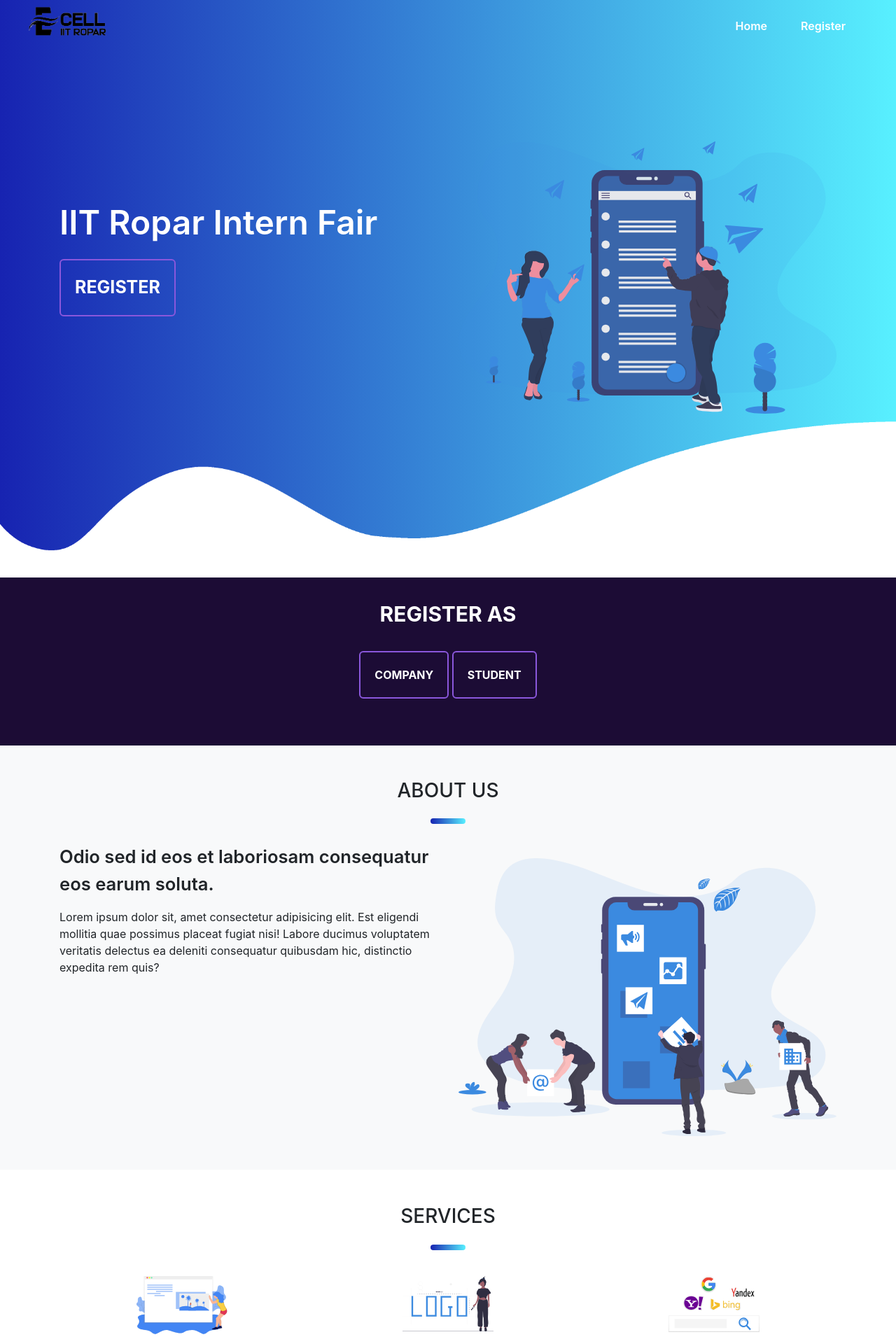
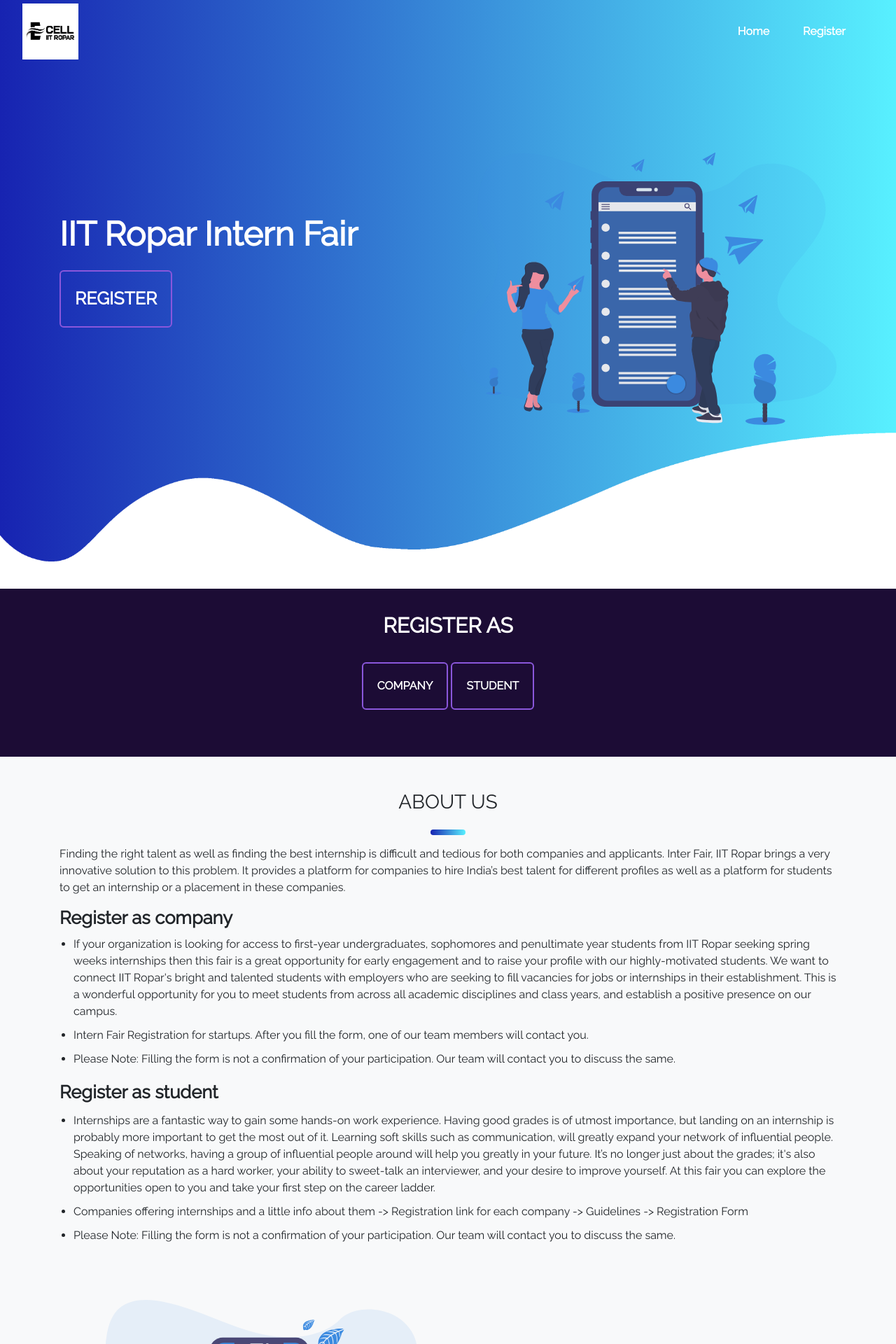
Before and after one commit to subhamX/intern_fair, a Django app: page / in a window 1280 px wide. Shown: the top 1920 px of the page at 70% size. Run offline with Django 3.2, Linux system fonts and the light colour scheme; some libraries are stand-ins or nearby versions.

Commit message:
Adds About Us Content

```diff
--- a/static/base/css/style.css
+++ b/static/base/css/style.css
@@ -4,61 +4,144 @@
 * Description: Webiz Digital Agency - Responsive Bootstrap Template
 * Author: Salvatore Mandis
 * Author URI: https://www.salvatoremandis.it
-*//*
+*/ /*
 * Template Name: Webiz
 * Template URI: https://www.salvatoremandis.it
 * Description: Webiz Digital Agency - Responsive Bootstrap Template
 * Author: Salvatore Mandis
 * Author URI: https://www.salvatoremandis.it
 */
-*{margin: 0;padding: 0;}
-body{font-family: sans-serif;background-color: #888;-webkit-font-smoothing: antialiased;}
-#nav-bar{position: sticky;top: 0;z-index: 10;opacity: 1; }
-.navbar{background: linear-gradient(to right, #1723b1,#58f0ff);padding: 0 !important;}
+* {
+  margin: 0;
+  padding: 0;
+  font-family: 'Raleway', sans-serif;
+}
+body {
+  font-family: 'Raleway', sans-serif;
+  background-color: #888;
+  -webkit-font-smoothing: antialiased;
+}
+#nav-bar {
+  position: sticky;
+  top: 0;
+  z-index: 999;
+  opacity: 1;
+}
+.navbar {
+  background: linear-gradient(to right, #1723b1, #58f0ff);
+  padding: 0 !important;
+}
 /* Logo resize */
-.navbar-brand img{height: 4rem;padding-left: 2rem;}
-.navbar-nav{margin-right: 3rem;}
-.navbar-nav li{padding: 0 1rem;}
-.navbar-nav li{padding: 0 1rem;}
-.navbar-nav .nav-item .nav-link{color: #fff !important; font-weight: 600; float: right; text-align: left;}
-.navbar-nav .nav-item .nav-link:hover{color: #1723b1!important;}
-.fa-bars{color: #fff !important; font-size: 25px !important;}
-.navbar-toggler{outline: none !important;}
+.navbar-brand img {
+  height: 4rem;
+  padding-left: 2rem;
+}
+.navbar-nav {
+  margin-right: 3rem;
+}
+.navbar-nav li {
+  padding: 0 1rem;
+}
+.navbar-nav li {
+  padding: 0 1rem;
+}
+.navbar-nav .nav-item .nav-link {
+  color: #fff !important;
+  font-weight: 600;
+  float: right;
+  text-align: left;
+}
+.navbar-nav .nav-item .nav-link:hover {
+  color: #1723b1 !important;
+}
+.fa-bars {
+  color: #fff !important;
+  font-size: 25px !important;
+}
+.navbar-toggler {
+  outline: none !important;
+}
 /* --------- Banner ---------- */
-.banner{background: linear-gradient(to right, #1723b1,#58f0ff);color: #fff; padding-top: 5%;}
-.promo-title{font-size: 3rem; font-weight: 600; margin-top: 3em;}
-.join-title{font-size: 1.44rem;}
-.link-play{text-decoration: none;}
-.link-play:hover{color: #58f0ff;text-decoration: none!important;}
-.play-btn{width: 45px;margin: 20px 0;margin-right: 2em;text-decoration: none !important;transition: transform 1.2s;}
-.play-btn:hover{color: #444;text-decoration: none!important;transform: scale(1.2);}
-.banner a{color: #fff; text-decoration: none!important;}
-.img-fluid{margin-top: 4rem;}
-.bottom-img{width: 100%;}
+.banner {
+  background: linear-gradient(to right, #1723b1, #58f0ff);
+  color: #fff;
+  padding-top: 5%;
+}
+.promo-title {
+  font-size: 3rem;
+  font-weight: 600;
+  margin-top: 3em;
+}
+.join-title {
+  font-size: 1.44rem;
+}
+.link-play {
+  text-decoration: none;
+}
+.link-play:hover {
+  color: #58f0ff;
+  text-decoration: none !important;
+}
+.play-btn {
+  width: 45px;
+  margin: 20px 0;
+  margin-right: 2em;
+  text-decoration: none !important;
+  transition: transform 1.2s;
+}
+.play-btn:hover {
+  color: #444;
+  text-decoration: none !important;
+  transform: scale(1.2);
+}
+.banner a {
+  color: #fff;
+  text-decoration: none !important;
+}
+.img-fluid {
+  margin-top: 4rem;
+}
+.bottom-img {
+  width: 100%;
+}
 /* ---------- Services --------- */
-#services{padding: 50px 0;}
-.service-img{width: 130px; margin-top: 2rem;}
-.services{padding: 20px;}
-.services h4{padding: 1em; margin-top: 5px; text-transform: uppercase;}
-.title::after{
-  content: '';
-  background: linear-gradient(to right, #1723b1,#58f0ff);
+#services {
+  padding: 50px 0;
+}
+.service-img {
+  width: 130px;
+  margin-top: 2rem;
+}
+.services {
+  padding: 20px;
+}
+.services h4 {
+  padding: 1em;
+  margin-top: 5px;
+  text-transform: uppercase;
+}
+.title::after {
+  content: "";
+  background: linear-gradient(to right, #1723b1, #58f0ff);
   height: 8px;
   width: 50px;
   margin-left: auto;
   margin-right: auto;
   display: block;
   border-radius: 70px;
-  transform: translateY(23px);}
-#services .btn-primary{
+  transform: translateY(23px);
+}
+#services .btn-primary {
   box-shadow: none;
   padding: 8px 25px;
-  border: none; border-radius: 20px;
-  background: linear-gradient(to right, #1723b1,#58f0ff);
+  border: none;
+  border-radius: 20px;
+  background: linear-gradient(to right, #1723b1, #58f0ff);
   transition: transform 1.2s;
 }
-#services .btn-primary:hover{transform: scale(1.2);}
-
+#services .btn-primary:hover {
+  transform: scale(1.2);
+}
 
 .our-schedule-area {
   position: relative;
--- a/templates/base/index.html
+++ b/templates/base/index.html
@@ -7,6 +7,7 @@
   <meta name="viewport" content="width=device-width, initial-scale=1">
   <title>Intern Fair </title>
   <link rel="stylesheet" href="/static/base/css/style.css">
+  <link href="https://fonts.googleapis.com/css?family=Raleway&display=swap" rel="stylesheet">
   <link rel="stylesheet" href="https://stackpath.bootstrapcdn.com/bootstrap/4.2.1/css/bootstrap.min.css">
   <script src="https://code.jquery.com/jquery-3.3.1.slim.min.js"></script>
   <script src="https://stackpath.bootstrapcdn.com/bootstrap/4.2.1/js/bootstrap.min.js"></script>
@@ -63,7 +64,7 @@
   <section id="nav-bar">
     <nav class="navbar navbar-expand-lg navbar-light">
       <a class="navbar-brand" href="#">
-        <img src="/static/base/images/logo.png" alt="">
+        <img src="/static/base/images/logo.png" style="height: 10vh;">
       </a>
       <button class="navbar-toggler" type="button" data-toggle="collapse" data-target="#navbarNav"
         aria-controls="navbarNav" aria-expanded="false" aria-label="Toggle navigation">
@@ -112,78 +113,56 @@
     <div class="container">
       <h3 class="title text-center">ABOUT US</h3>
       <div class="row">
-        <div class="col-md-6 about">
-          <p class="about-title">Odio sed id eos et laboriosam consequatur eos earum soluta.</p>
-          <!-- <ul>
-              <li>Sint aliquam consequatur ex ex labore.</li>
-              <li>Duis aute irure dolor in reprehenderit in voluptate velit.</li>
-              <li>Aspernatur consectetur omnis numquam quaerat.</li>
-              <li>Et vel ut quidem alias veritatis repudiandae ut fugit.</li>
-              <li>Fugit ut maxime incidunt accusantium totam repellendus eum error. </li>
-              <li>Ullamco laboris nisi ut aliquip ex ea commodo consequat.</li>
-            </ul> -->
-          <p>Lorem ipsum dolor sit, amet consectetur adipisicing elit. Est eligendi mollitia quae possimus placeat
-            fugiat nisi! Labore ducimus voluptatem veritatis delectus ea deleniti consequatur quibusdam hic, distinctio
-            expedita rem quis?</p>
+        <div class="col-md-12 about">
+          <p style="margin-top: 30px;">
+            Finding the right talent as well as finding the best internship is difficult and tedious for both companies
+            and applicants. Inter Fair, IIT Ropar brings a very innovative solution to this problem. It provides a
+            platform for companies to hire India’s best talent for different profiles as well as a platform for students
+            to get an internship or a placement in these companies.
+          </p>
+          <h3 class="about-title" style="margin-top: 15px;">Register as company</h3>
+          <ul>
+            <li>If your organization is looking for access to first-year undergraduates, sophomores and penultimate year
+              students from IIT Ropar seeking spring weeks internships then this fair is a great opportunity for early
+              engagement and to raise your profile with our highly-motivated students. We want to connect IIT Ropar's
+              bright and talented students with employers who are seeking to fill vacancies for jobs or internships in
+              their establishment. This is a wonderful opportunity for you to meet students from across all academic
+              disciplines and class years, and establish a positive presence on our campus.</li>
+            <li>Intern Fair Registration for startups. After you fill the form, one of our team members will contact
+              you.</li>
+            <li>Please Note: Filling the form is not a confirmation of your participation. Our team will contact you to
+              discuss the same.</li>
+          </ul>
+          <div class="about-title" style="margin-top: 15px;">Register as student</div>
+          <ul>
+            <li>Internships are a fantastic way to gain some hands-on work experience. Having good grades is of utmost
+              importance, but landing on an internship is probably more important to get the most out of it. Learning
+              soft
+              skills such as communication, will greatly expand your network of influential people. Speaking of
+              networks,
+              having a group of influential people around will help you greatly in your future. It’s no longer just
+              about
+              the grades; it's also about your reputation as a hard worker, your ability to sweet-talk an interviewer,
+              and
+              your desire to improve yourself. At this fair you can explore the opportunities open to you and take your
+              first step on the career ladder.</li>
+            <li>Companies offering internships and a little info about them -> Registration link for each company ->
+              Guidelines -> Registration Form
+            </li>
+            <li>Please Note: Filling the form is not a confirmation of your participation. Our team will contact you to
+              discuss the same.</li>
+          </ul>
         </div>
-        <div class="col-md-6">
-          <img src="/static/base/svg/undraw_mobile_marketing_iqbr.svg" class="img-fluid" alt="">
-        </div>
+
       </div>
+      <div class="col-md-6">
+        <img src="/static/base/svg/undraw_mobile_marketing_iqbr.svg" class="img-fluid" alt="">
+      </div>
+    </div>
     </div>
   </section>
 
-  <!--- Services ---->
-  <section id="services">
-    <div class="container text-center">
-      <h3 class="title text-center">SERVICES</h3>
-      <div class="row text-center">
-        <div class="col-md-4 services">
-          <img src="/static/base/svg/undraw_website_setup_5hr2.svg" class="service-img" alt="">
-          <h4>Landing Page Design</h4>
-          <p>Lorem ipsum dolor sit amet, consectetur adipiscing elit,
-            sed do eiusmod tempor incididunt ut labore et dolore magna aliqua.
-          </p>
-        </div>
-        <div class="col-md-4 services">
-          <img src="/static/base/svg/branding.svg" class="service-img" alt="">
-          <h4>Online Branding</h4>
-          <p>Lorem ipsum dolor sit amet, consectetur adipiscing elit,
-            sed do eiusmod tempor incididunt ut labore et dolore magna aliqua.
-          </p>
-        </div>
-        <div class="col-md-4 services">
-          <img src="/static/base/svg/ads.svg" class="service-img" alt="">
-          <h4>Google Ads</h4>
-          <p>Lorem ipsum dolor sit amet, consectetur adipiscing elit,
-            sed do eiusmod tempor incididunt ut labore et dolore magna aliqua.
-          </p>
-        </div>
-        <div class="col-md-4 services">
-          <img src="/static/base/svg/undraw_Savings_dwkw.svg" class="service-img" alt="">
-          <h4>PPC</h4>
-          <p>Lorem ipsum dolor sit amet, consectetur adipiscing elit,
-            sed do eiusmod tempor incididunt ut labore et dolore magna aliqua.
-          </p>
-        </div>
-        <div class="col-md-4 services">
-          <img src="/static/base/svg/social.svg" class="service-img" alt="">
-          <h4>Social Media</h4>
-          <p>Lorem ipsum dolor sit amet, consectetur adipiscing elit,
-            sed do eiusmod tempor incididunt ut labore et dolore magna aliqua.
-          </p>
-        </div>
-        <div class="col-md-4 services">
-          <img src="/static/base/svg/undraw_wireframing_nxyi.svg" class="service-img" alt="">
-          <h4>SEO</h4>
-          <p>Lorem ipsum dolor sit amet, consectetur adipiscing elit,
-            sed do eiusmod tempor incididunt ut labore et dolore magna aliqua.
-          </p>
-        </div>
-      </div>
-      <!-- <button type="button" class="btn btn-primary"  name="button">Find Out More</button> -->
-    </div>
-  </section>
+
 
 
   <!-- Event Schedule -->
```
Also changed, not shown: other parts of static/base/css/style.css (+112 -43 lines), static/base/images/logo.png.
